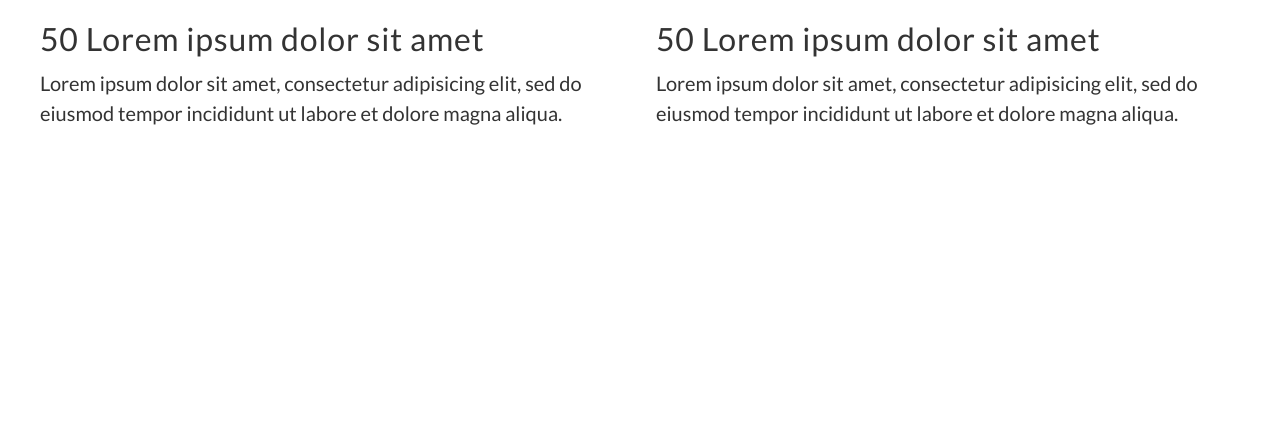
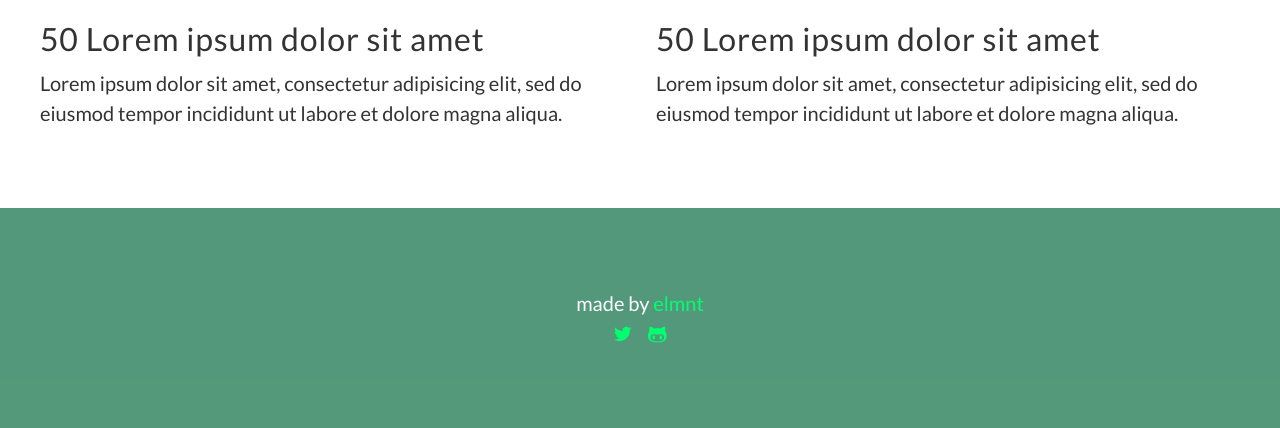
Before and after one commit to aoimedia/simplr, a PHP site: page / in a window 1280 px wide. Shown: the part 2160-2588 px from the top of the page. Before the commit the page ends 2285 px from the top, so only its background shows below. Run offline with PHP 8.4, Linux system fonts and the light colour scheme; some libraries are stand-ins or nearby versions.

Commit message:
updated demo footer

```diff
--- a/app/css/styles.css
+++ b/app/css/styles.css
@@ -1,16 +1,16 @@
+/**
+ * Mixins
+ */
+/*
+Optionally control the opacity of the HTML color backgrounds
+( Set it to 1 for no opacity change )
+*/
 /**
  * Variables
  */
 /* mobile options
 $container-pad-tablet: 0 ($baseline * .75);
 $container-pad-mobile: 0 ($baseline * .5);
-*/
-/**
- * Mixins
- */
-/*
-Optionally control the opacity of the HTML color backgrounds
-( Set it to 1 for no opacity change )
 */
 /**
  * HTML5 Reset
@@ -134,7 +134,12 @@ a {
   letter-spacing: inherit;
   text-decoration: none;
   cursor: pointer;
-  color: inherit; }
+  color: #01FF70; }
+  a:visited {
+    color: #01FF70; }
+  a:hover, a:active, a:focus {
+    color: #9affc6;
+    text-decoration: none; }
 
 /**
  * Grid
@@ -277,7 +282,7 @@ And the option to mute them with a mixin, just to dial down the value slightly
 .bg-teal {
   background-color: rgba(57, 204, 204, 0.75); }
 
-.bg-olive {
+.bg-olive, .container--footer {
   background-color: rgba(61, 153, 112, 0.75); }
 
 .bg-green {
@@ -322,8 +327,23 @@ And the option to mute them with a mixin, just to dial down the value slightly
   color: #fff !important; }
 
 /**
+ * Utilities
+ */
+.align--left {
+  text-align: left; }
+
+.align--right {
+  text-align: right; }
+
+.align--center {
+  text-align: center; }
+
+/**
  * Customizations
  */
+.container--footer .fa {
+  margin: 0 .5rem; }
+
 /*
 Customize the .grid__col-- div slightly if there's a .cmbox inside of it,
 to help with vertical middle-alignment
@@ -342,3 +362,7 @@ to help with vertical middle-alignment
     .cmbox__intro-title,
     .cmbox__intro-subtitle {
       margin: 0 auto; } }
+
+.container--footer {
+  padding: 4rem 0;
+  color: white; }
--- a/app/index.html
+++ b/app/index.html
@@ -11,8 +11,9 @@
 <meta name="author" content="author">
 <meta name="robots" content="index, nofollow">
 
-<!-- load google fonts -->
+<!-- load google fonts & fa icons for this demo -->
 <link href='https://fonts.googleapis.com/css?family=Lato:400,400italic' rel='stylesheet' type='text/css'>
+<link rel="stylesheet" href="https://maxcdn.bootstrapcdn.com/font-awesome/4.5.0/css/font-awesome.min.css">
 
 <!--build:css css/styles.min.css -->
 <link rel="stylesheet" type="text/css" href="css/styles.css">
@@ -325,6 +326,37 @@ We'll want to put custom classes INSIDE them. Always try to leave the framework
 </div><!-- /.wrap -->
 </div><!-- /.container -->
 
+
+<footer>
+<div class="container container--footer">
+<div class="wrap">
+<div class="grid">
+
+  <div class="grid__col--20">
+    <div class="content">
+      <p>&nbsp;</p>
+    </div>
+  </div><!--
+  --><div class="grid__col--60">
+    <div class="content align--center">
+    <p>made by <a href="https://elmnt.com/" target="_blank">elmnt</a></p>
+    <p><a href="https://twitter.com/elmnt" target="_blank"><i class="fa fa-twitter"></i></a><a href="https://github.com/elmnt" target="_blank"><i class="fa fa-github-alt"></i></a></p>
+    </div>
+  </div><!--
+  --><div class="grid__col--20">
+    <div class="content">
+      <p>&nbsp;</p>
+    </div>
+  </div><!--
+
+</div><!-- /.grid -->
+</div><!-- /.wrap -->
+</div><!-- /.container -->
+</footer>
+
+
+
+
 <!--build:js js/main.min.js -->
 <script src="js/jquery-2.1.4.min.js"></script>
 <script src="js/main.js"></script>
--- a/app/scss/_custom.scss
+++ b/app/scss/_custom.scss
@@ -1,6 +1,12 @@
 /**
  * Customizations
  */
+
+// ----------- demo only
+
+.container--footer .fa {
+  margin: 0 .5rem;
+}
 
 // ----------- Some .cmbox customizations
 
@@ -31,4 +37,12 @@ to help with vertical middle-alignment
 
 }
 
+// ----------- Footer
+
+.container--footer {
+  @extend .bg-olive;
+  padding: 4rem 0;
+  color: white;
+}
+
 // ----------- Add more customizations here
--- a/app/scss/_type.scss
+++ b/app/scss/_type.scss
@@ -43,5 +43,16 @@ a {
   letter-spacing: inherit;
   text-decoration: none;
   cursor: pointer;
-  color: inherit;
+  color: $link-color;
+
+  &:visited {
+    color: $link-color;
+  }
+  &:hover,
+  &:active,
+  &:focus {
+    color: lighten($link-color, 30%);
+    text-decoration: none;
+  }
+
 }
--- /dev/null
+++ b/app/scss/_util.scss
@@ -0,0 +1,7 @@
+/**
+ * Utilities
+ */
+
+.align--left   { text-align: left; }
+.align--right  { text-align: right; }
+.align--center { text-align: center; }
--- a/app/scss/_variables.scss
+++ b/app/scss/_variables.scss
@@ -18,6 +18,9 @@ $base-background-color: #999;
 
 $base-color: #333;
 $base-font-family: "Lato", Helvetica, Arial, sans-serif;
+
+// chosen link color (from _colors.scss)
+$link-color: #01FF70; // lime
 
 $base-font-size: 1.25rem;
 $base-line-height: 1.5em;
--- a/app/scss/styles.scss
+++ b/app/scss/styles.scss
@@ -1,10 +1,11 @@
+@import 'mixins';
 @import 'variables';
-@import 'mixins';
 @import 'reset';
 @import 'base';
 @import 'type';
 @import 'grid';
 @import 'cmbox';
 @import 'colors';
+@import 'util';
 @import 'custom';
 //@import 'debug';
```
